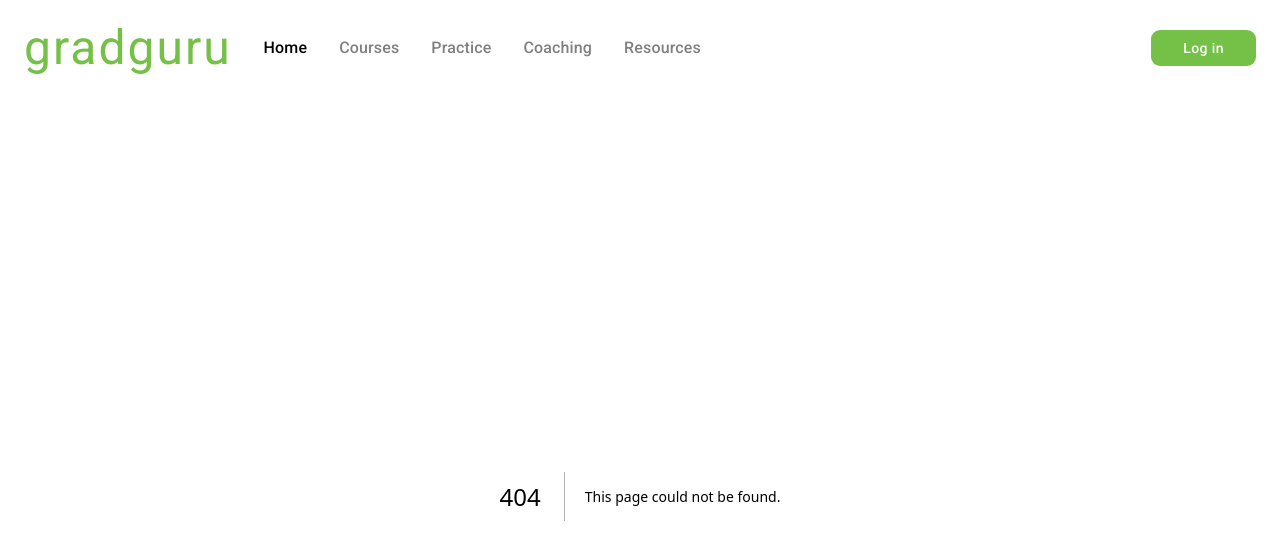
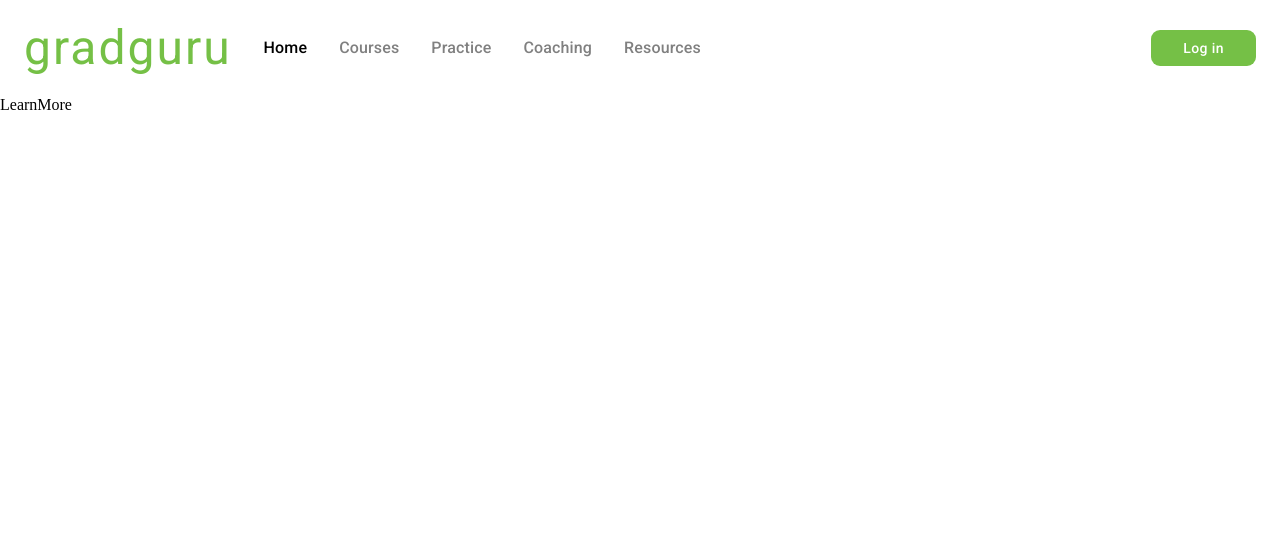
Before and after one commit to finnformica/gradguru, a Next.js app: page /learn-more in a window 1280 px wide. Before the commit this address had no page. Shown: the top 560 px of the page. Built offline with nearby package versions, Linux system fonts and the light colour scheme.

Commit message:
add learn-more route

```diff
--- /dev/null
+++ b/src/app/learn-more/page.tsx
@@ -0,0 +1,7 @@
+import React from "react";
+
+const LearnMore = () => {
+  return <div>LearnMore</div>;
+};
+
+export default LearnMore;
```
